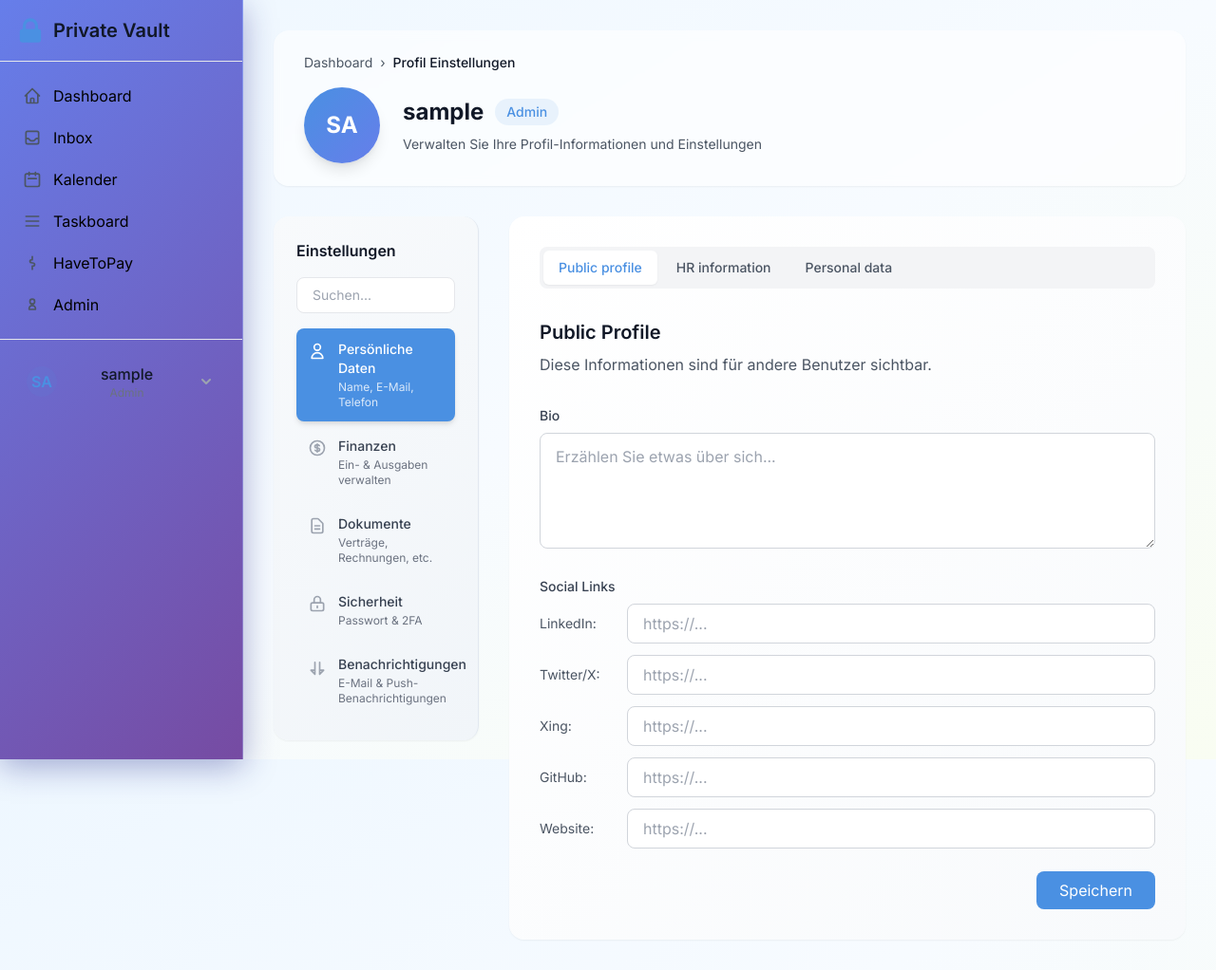
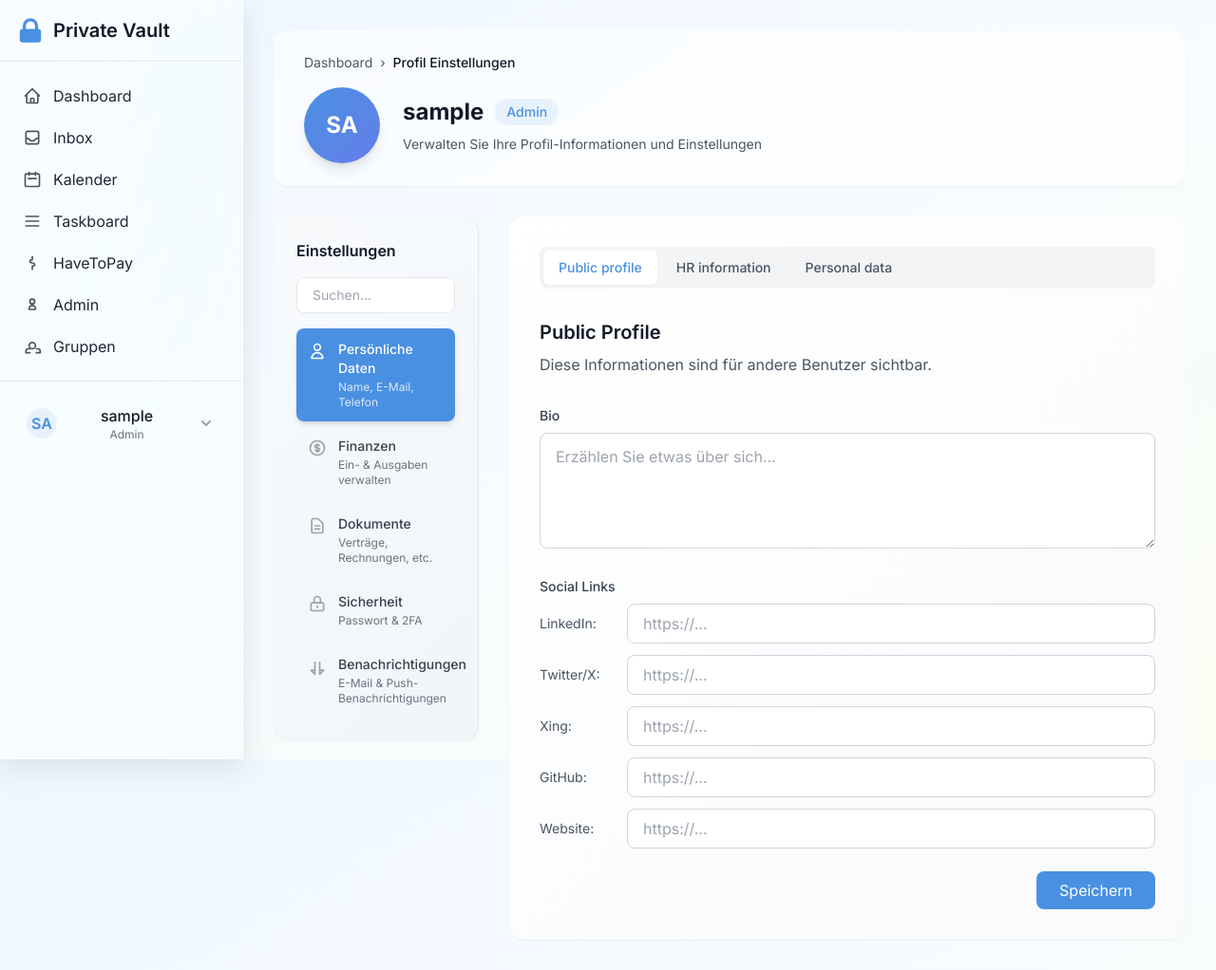
Before and after one commit to Visionz73/privatevault, a PHP site: page /profile.php in a window 1280 px wide. Shown: the whole page at 95% size. Run offline with PHP 8.4, Linux system fonts and the light colour scheme; the visitor is signed in with stand-in values (Sample User, id 1); some libraries are stand-ins or nearby versions.

Commit message:
Improve navbar styling and add admin groups link

```diff
--- a/templates/navbar.php
+++ b/templates/navbar.php
@@ -22,10 +22,10 @@ $isHaveToPayPage = basename($_SERVER['PHP_SELF']) === 'havetopay.php' ||
       top: 0;
       bottom: 0;
       width: 16rem; /* w-64 */
-      background: linear-gradient(135deg, #667eea 0%, #764ba2 100%);
-      backdrop-filter: blur(15px);
-      border-right: 1px solid rgba(255,255,255,0.2);
-      box-shadow: 0 8px 32px rgba(31, 38, 135, 0.37);
+      background: linear-gradient(to bottom right, rgba(255,255,255,0.7), rgba(255,255,255,0.2));
+      backdrop-filter: saturate(180%) blur(20px);
+      border-right: 1px solid rgba(255,255,255,0.3);
+      box-shadow: 0 8px 32px rgba(0, 0, 0, 0.1);
       z-index: 50;
     }
     .mobile-menu { display: none; }
@@ -431,7 +432,7 @@ $isHaveToPayPage = basename($_SERVER['PHP_SELF']) === 'havetopay.php' ||
     <div class="py-4 flex-1 overflow-y-auto">
       <ul class="space-y-1 px-3">
         <li>
-          <a href="/dashboard.php" class="flex items-center space-x-3 px-3 py-2 rounded-lg hover:bg-gray-100">
+          <a href="/dashboard.php" class="flex items-center space-x-3 px-3 py-2 rounded-lg text-gray-800 hover:bg-white/60">
             <svg xmlns="http://www.w3.org/2000/svg" class="h-5 w-5 text-gray-600" fill="none" viewBox="0 0 24 24" stroke="currentColor">
               <path stroke-linecap="round" stroke-linejoin="round" stroke-width="2" d="M3 12l2-2m0 0l7-7 7 7M5 10v10a1 1 0 001 1h3m10-11l2 2m-2-2v10a1 1 0 01-1 1h-3m-6 0a1 1 0 001-1v-4a1 1 0 011-1h2a1 1 0 011 1v4a1 1 0 001 1m-6 0h6" />
             </svg>
@@ -439,7 +440,7 @@ $isHaveToPayPage = basename($_SERVER['PHP_SELF']) === 'havetopay.php' ||
           </a>
         </li>
         <li>
-          <a href="/inbox.php" class="flex items-center space-x-3 px-3 py-2 rounded-lg hover:bg-gray-100">
+          <a href="/inbox.php" class="flex items-center space-x-3 px-3 py-2 rounded-lg text-gray-800 hover:bg-white/60">
             <svg xmlns="http://www.w3.org/2000/svg" class="h-5 w-5 text-gray-600" fill="none" viewBox="0 0 24 24" stroke="currentColor">
               <path stroke-linecap="round" stroke-linejoin="round" stroke-width="2" d="M20 13V6a2 2 0 00-2-2H6a2 2 0 00-2 2v7m16 0v5a2 2 0 01-2 2H6a2 2 0 01-2-2v-5m16 0h-2.586a1 1 0 00-.707.293l-2.414 2.414a1 1 0 01-.707.293h-3.172a1 1 0 01-.707-.293l-2.414-2.414A1 1 0 006.586 13H4" />
             </svg>
@@ -447,7 +448,7 @@ $isHaveToPayPage = basename($_SERVER['PHP_SELF']) === 'havetopay.php' ||
           </a>
         </li>
         <li>
-          <a href="/calendar.php" class="flex items-center space-x-3 px-3 py-2 rounded-lg hover:bg-gray-100">
+          <a href="/calendar.php" class="flex items-center space-x-3 px-3 py-2 rounded-lg text-gray-800 hover:bg-white/60">
             <svg xmlns="http://www.w3.org/2000/svg" class="h-5 w-5 text-gray-600" fill="none" viewBox="0 0 24 24" stroke="currentColor">
               <path stroke-linecap="round" stroke-linejoin="round" stroke-width="2" d="M8 7V3m8 4V3m-9 8h10M5 21h14a2 2 0 002-2V7a2 2 0 00-2-2H5a2 2 0 00-2 2v12a2 2 0 002 2z" />
             </svg>
@@ -455,7 +456,7 @@ $isHaveToPayPage = basename($_SERVER['PHP_SELF']) === 'havetopay.php' ||
           </a>
         </li>
         <li>
-          <a href="/taskboard.php" class="flex items-center space-x-3 px-3 py-2 rounded-lg hover:bg-gray-100">
+          <a href="/taskboard.php" class="flex items-center space-x-3 px-3 py-2 rounded-lg text-gray-800 hover:bg-white/60">
             <svg xmlns="http://www.w3.org/2000/svg" class="h-5 w-5 text-gray-600" fill="none" viewBox="0 0 24 24" stroke="currentColor">
               <path stroke-linecap="round" stroke-linejoin="round" stroke-width="2" d="M4 6h16M4 12h16M4 18h16" />
             </svg>
@@ -463,7 +464,7 @@ $isHaveToPayPage = basename($_SERVER['PHP_SELF']) === 'havetopay.php' ||
           </a>
         </li>
         <li>
-          <a href="/havetopay.php" class="flex items-center space-x-3 px-3 py-2 rounded-lg hover:bg-gray-100">
+          <a href="/havetopay.php" class="flex items-center space-x-3 px-3 py-2 rounded-lg text-gray-800 hover:bg-white/60">
             <svg xmlns="http://www.w3.org/2000/svg" class="h-5 w-5 text-gray-600" fill="none" viewBox="0 0 24 24" stroke="currentColor">
               <path stroke-linecap="round" stroke-linejoin="round" stroke-width="2" d="M12 8c-1.657 0-3 .895-3 2s1.343 2 3 2 3 .895 3 2-1.343 2-3 2m0-8V4m0 12v4" />
             </svg>
@@ -472,11 +473,19 @@ $isHaveToPayPage = basename($_SERVER['PHP_SELF']) === 'havetopay.php' ||
         </li>
         <?php if ($user && ($user['role'] ?? '') === 'admin'): ?>
         <li>
-          <a href="/admin.php" class="flex items-center space-x-3 px-3 py-2 rounded-lg hover:bg-gray-100">
+          <a href="/admin.php" class="flex items-center space-x-3 px-3 py-2 rounded-lg text-gray-800 hover:bg-white/60">
             <svg xmlns="http://www.w3.org/2000/svg" class="h-5 w-5 text-gray-600" fill="none" viewBox="0 0 24 24" stroke="currentColor">
               <path stroke-linecap="round" stroke-linejoin="round" stroke-width="2" d="M12 11c-1.657 0-3-1.343-3-3s1.343-3 3-3 3 1.343 3 3-1.343 3-3 3zm0 2c-2.21 0-4 1.79-4 4v1h8v-1c0-2.21-1.79-4-4-4z" />
             </svg>
             <span>Admin</span>
+          </a>
+        </li>
+        <li>
+          <a href="/admin/groups.php" class="flex items-center space-x-3 px-3 py-2 rounded-lg text-gray-800 hover:bg-white/60">
+            <svg xmlns="http://www.w3.org/2000/svg" class="h-5 w-5 text-gray-600" fill="none" viewBox="0 0 24 24" stroke="currentColor">
+              <path stroke-linecap="round" stroke-linejoin="round" stroke-width="2" d="M17 20h5v-2a3 3 0 00-3-3h-2M9 20H4v-2a3 3 0 013-3h2m7-4a4 4 0 10-8 0 4 4 0 008 0z" />
+            </svg>
+            <span>Gruppen</span>
           </a>
         </li>
         <?php endif; ?>
@@ -486,7 +495,7 @@ $isHaveToPayPage = basename($_SERVER['PHP_SELF']) === 'havetopay.php' ||
 
     <!-- User Banner at Bottom -->
     <div class="user-banner border-t border-gray-200 p-4">
-      <button onclick="openProfileModal()" class="w-full flex items-center space-x-3 px-3 py-2 rounded-lg hover:bg-gray-100">
+      <button onclick="openProfileModal()" class="w-full flex items-center space-x-3 px-3 py-2 rounded-lg text-gray-800 hover:bg-white/60">
         <div class="h-8 w-8 rounded-full bg-[#4A90E2]/10 flex items-center justify-center text-[#4A90E2] font-semibold">
           <?= isset($user) ? strtoupper(substr($user['username'], 0, 2)) : 'GU' ?>
         </div>
@@ -504,7 +513,7 @@ $isHaveToPayPage = basename($_SERVER['PHP_SELF']) === 'havetopay.php' ||
 
 <!-- Mobile header -->
 <div class="md:hidden fixed top-0 left-0 right-0 bg-white shadow-sm z-30 px-4 py-2 flex items-center justify-between">
-  <button id="mobileToggleBtn" class="p-2 rounded-lg hover:bg-gray-100">
+  <button id="mobileToggleBtn" class="p-2 rounded-lg text-gray-800 hover:bg-white/60">
     <svg xmlns="http://www.w3.org/2000/svg" class="h-6 w-6 text-gray-600" fill="none" viewBox="0 0 24 24" stroke="currentColor">
       <path stroke-linecap="round" stroke-linejoin="round" stroke-width="2" d="M4 6h16M4 12h16M4 18h16" />
     </svg>
@@ -515,7 +524,7 @@ $isHaveToPayPage = basename($_SERVER['PHP_SELF']) === 'havetopay.php' ||
     </svg>
     <span class="font-semibold text-gray-900">Private Vault</span>
   </a>
-  <button onclick="openProfileModal()" class="p-2 rounded-lg hover:bg-gray-100">
+  <button onclick="openProfileModal()" class="p-2 rounded-lg text-gray-800 hover:bg-white/60">
     <div class="h-6 w-6 rounded-full bg-[#4A90E2]/10 flex items-center justify-center text-[#4A90E2] text-xs font-semibold">
       <?= isset($user) ? strtoupper(substr($user['username'], 0, 2)) : 'GU' ?>
     </div>
```
Also changed, not shown: other parts of templates/navbar.php (+13 -12 lines).
